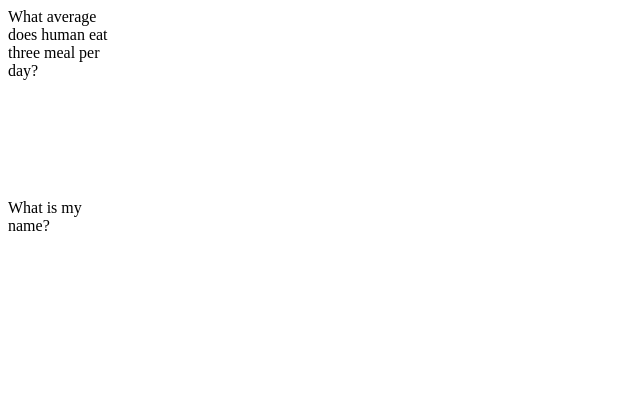
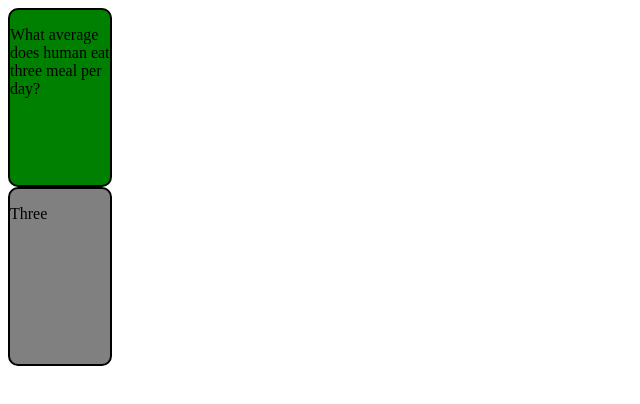
Before and after one commit to sangre01/sangre01.github.io, a plain HTML site: page Memory.html in a window 1280 px wide. Shown: the whole page, without its empty margins (0-640 px from the left). Drawn offline with Linux system fonts and the light colour scheme.

Commit message:
Update Memory.html

```diff
--- a/Memory.html
+++ b/Memory.html
@@ -1,16 +1,26 @@
 <html>
 <body>
 <style>
-  section {height: 175px;
+  section{
+    Possition: relative;
+  height: 175px;
   width: 100px;
-  border 2px solid black;
+  border : 2px solid;
+  border-radius: 10px;
+  }
+  .question {
+    background-color: green;
+  }
+  .answer {
+    background-color: grey;
+    z-index: -1;
   }
 </style>
-<section>
+<section class="question">
   <p>What average does human eat three meal per day?</p>
 </section>
-<section>
-  <p>What is my name?</p>
+<section class="answer">
+  <p>Three</p>
 </section>
 </body>
 </html>
```
